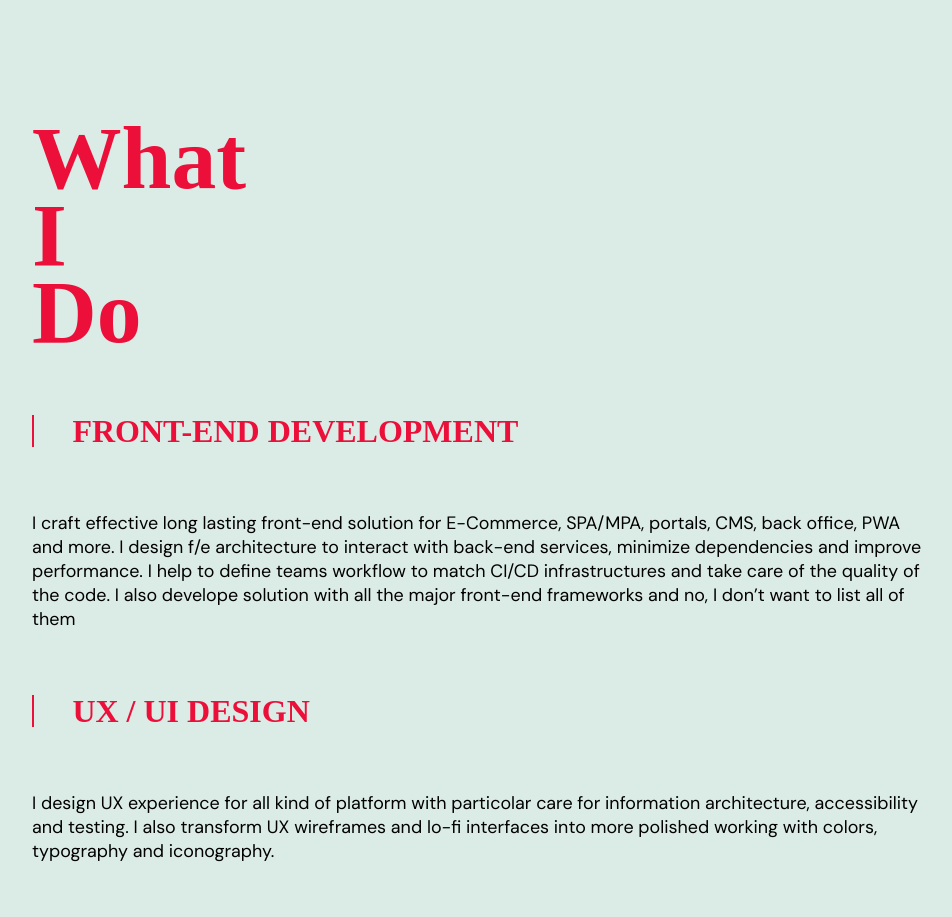
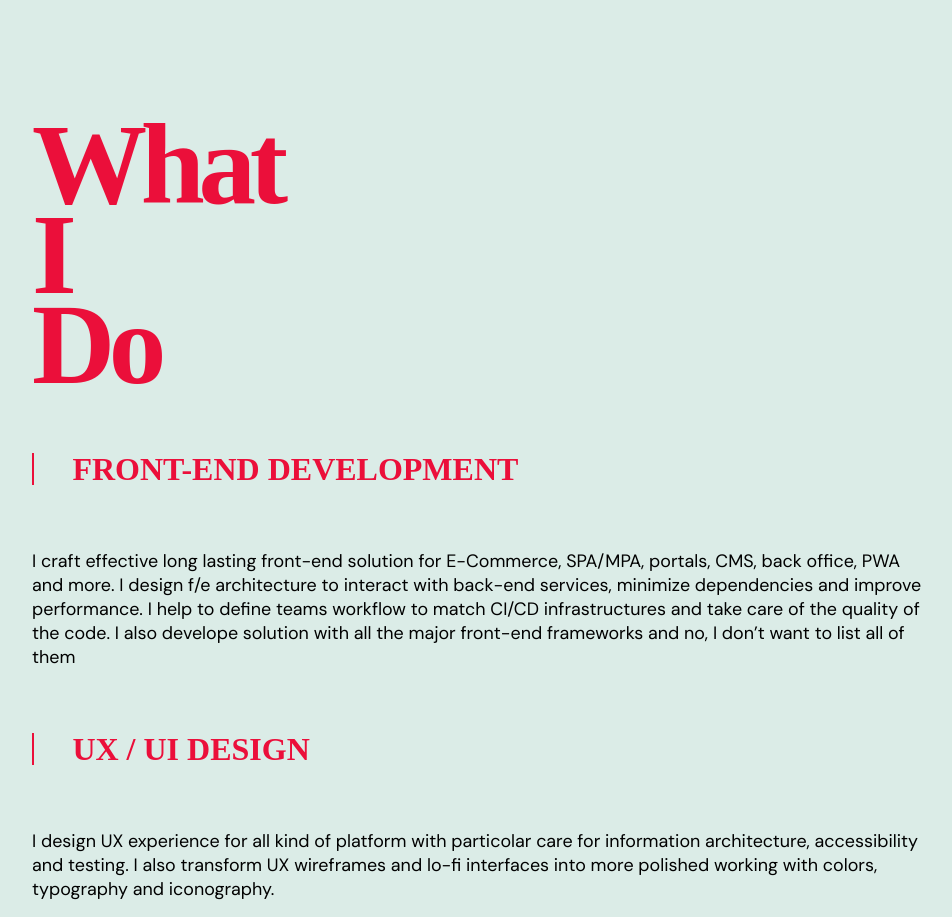
Before and after one commit to ilmandone/mauti-2024, a Vue app: page / in a window 1280 px wide. Shown: the part 1480-2397 px from the top of the page, without its empty margins (96-1048 px from the left). Built offline with nearby package versions, Linux system fonts and the light colour scheme; a web font is replaced by a local one.

Commit message:
feat: wid fix title style

```diff
--- a/src/components/sections/SWhatIDo.vue
+++ b/src/components/sections/SWhatIDo.vue
@@ -57,9 +57,10 @@ section.wido {
 	}
 
 	h2 {
-		@include typo.headers(5.5rem);
+		@include typo.headers(6.5rem);
 		font-weight: 700;
 		line-height: 5.5rem;
+		letter-spacing: -0.25rem;
 	}
 
 	h3 {
@@ -93,8 +94,9 @@ section.wido {
 		}
 
 		h2 {
-			font-size: 7vw;
-			line-height: 6vw;
+			font-size: 9vw;
+			line-height: 7vw;
+			letter-spacing: -0.5vw;
 		}
 
 		h3 {
```
